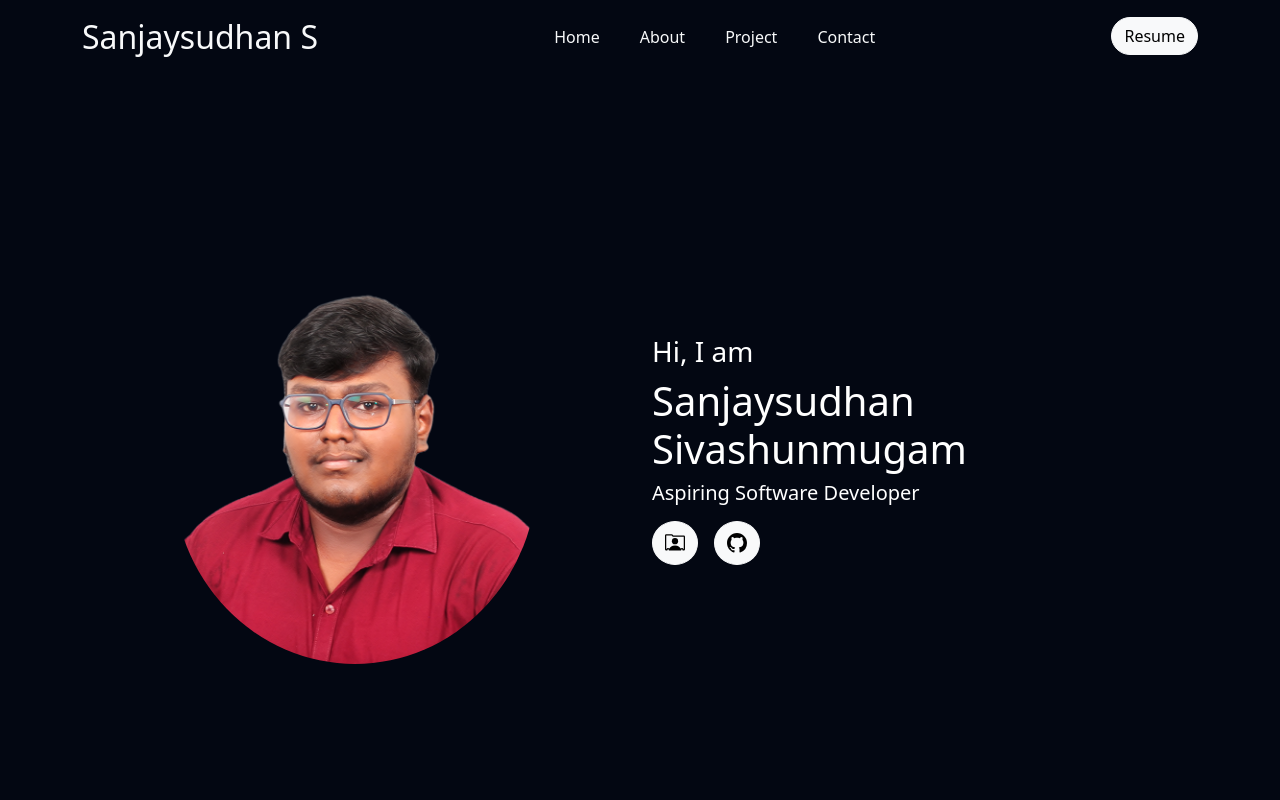
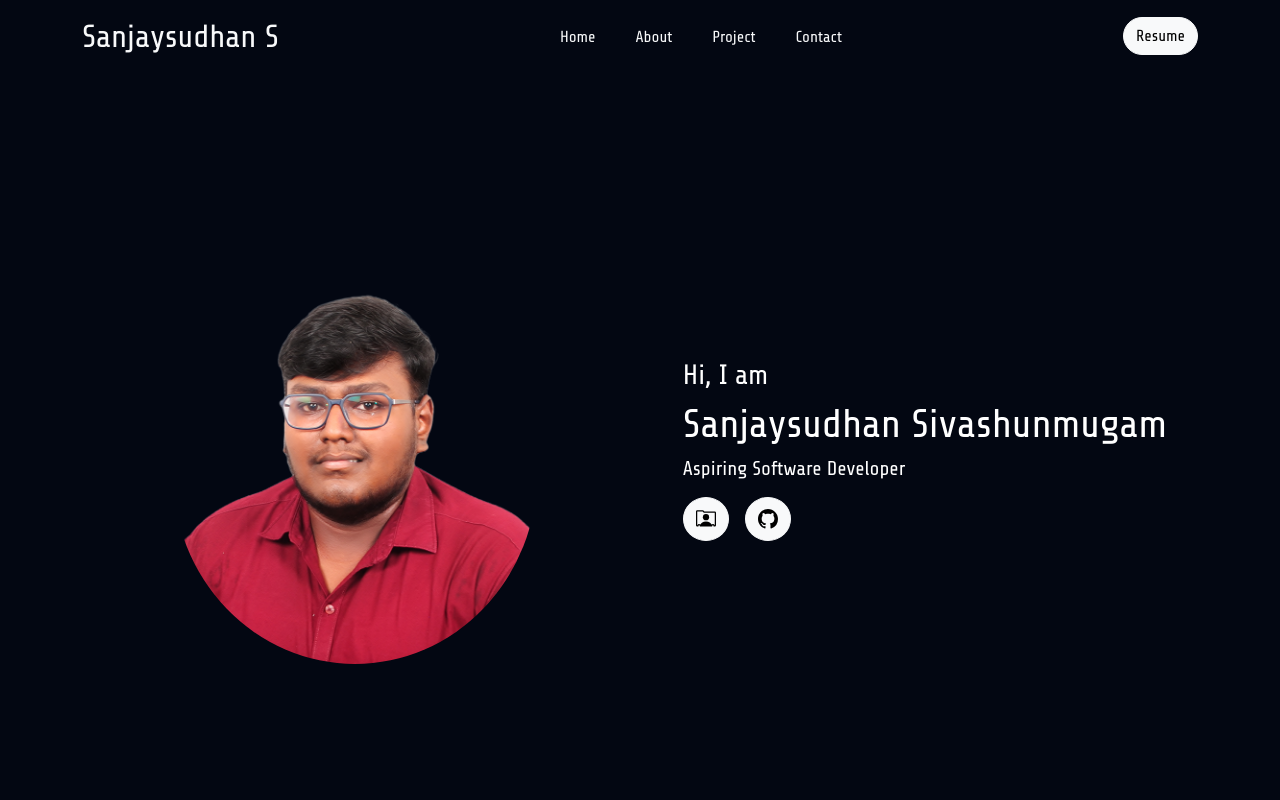
Before and after one commit to SanjaysudhanSivashunmugam/Portfolio3.0, a React (Vite) app: page / in a window 1280 px wide. Shown: the top 800 px of the page. Built offline with nearby package versions, Linux system fonts and the light colour scheme; the HTML template or start-up script is replaced by a standard one.

Commit message:
fixed text style

```diff
--- a/src/css/index.css
+++ b/src/css/index.css
@@ -9,3 +9,12 @@
   transform: scale(1.1);
   transition: transform 0.2s ease-in-out;
 }
+
+body{
+   font-family: 'Share Tech' !important;
+  font-style: normal;
+  font-weight: 400;
+  font-display: swap;
+  src: url(https://fonts.gstatic.com/s/sharetech/v22/7cHtv4Uyi5K0OeZ7bohU8H0JmA.woff2) format('woff2');
+  unicode-range: U+0000-00FF, U+0131, U+0152-0153, U+02BB-02BC, U+02C6, U+02DA, U+02DC, U+0304, U+0308, U+0329, U+2000-206F, U+20AC, U+2122, U+2191, U+2193, U+2212, U+2215, U+FEFF, U+FFFD;
+}
```
